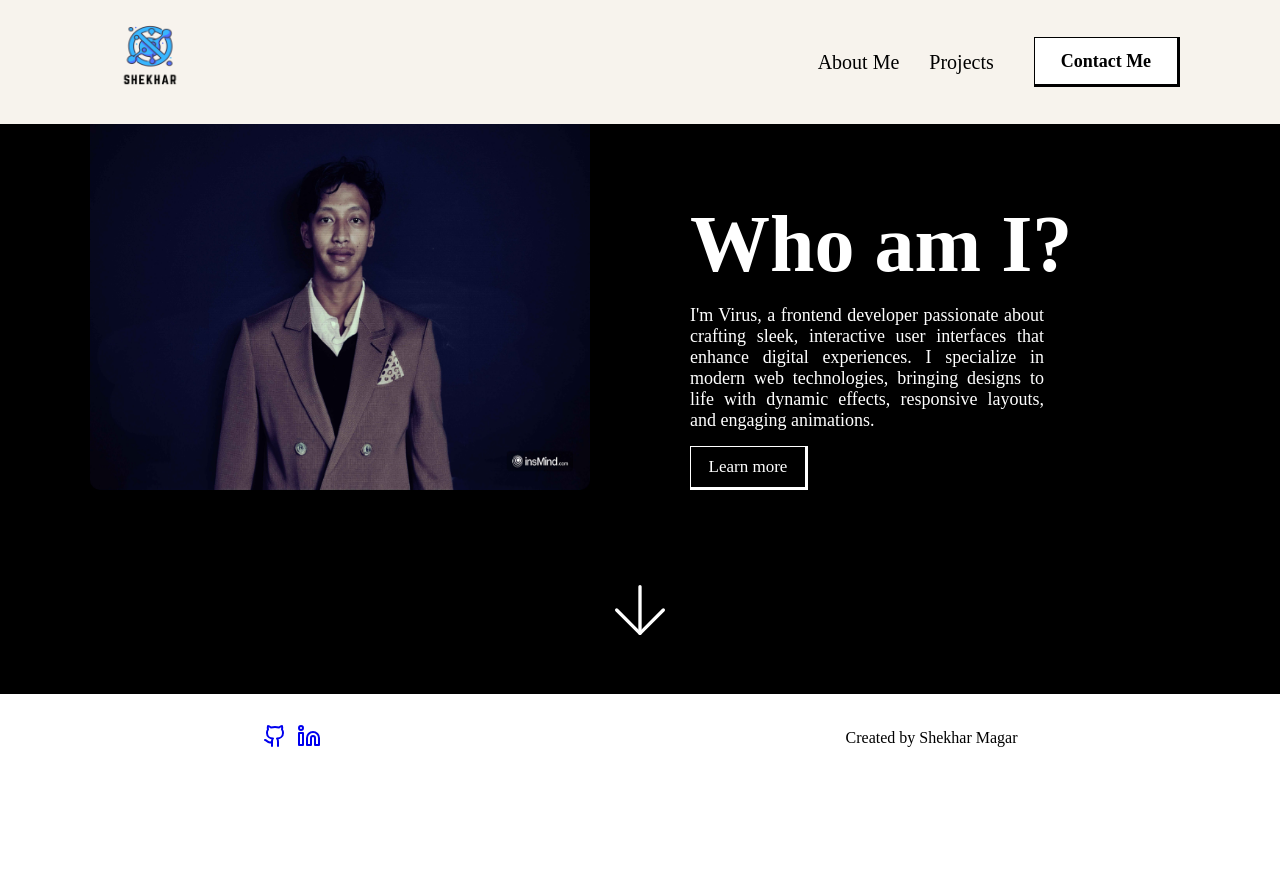
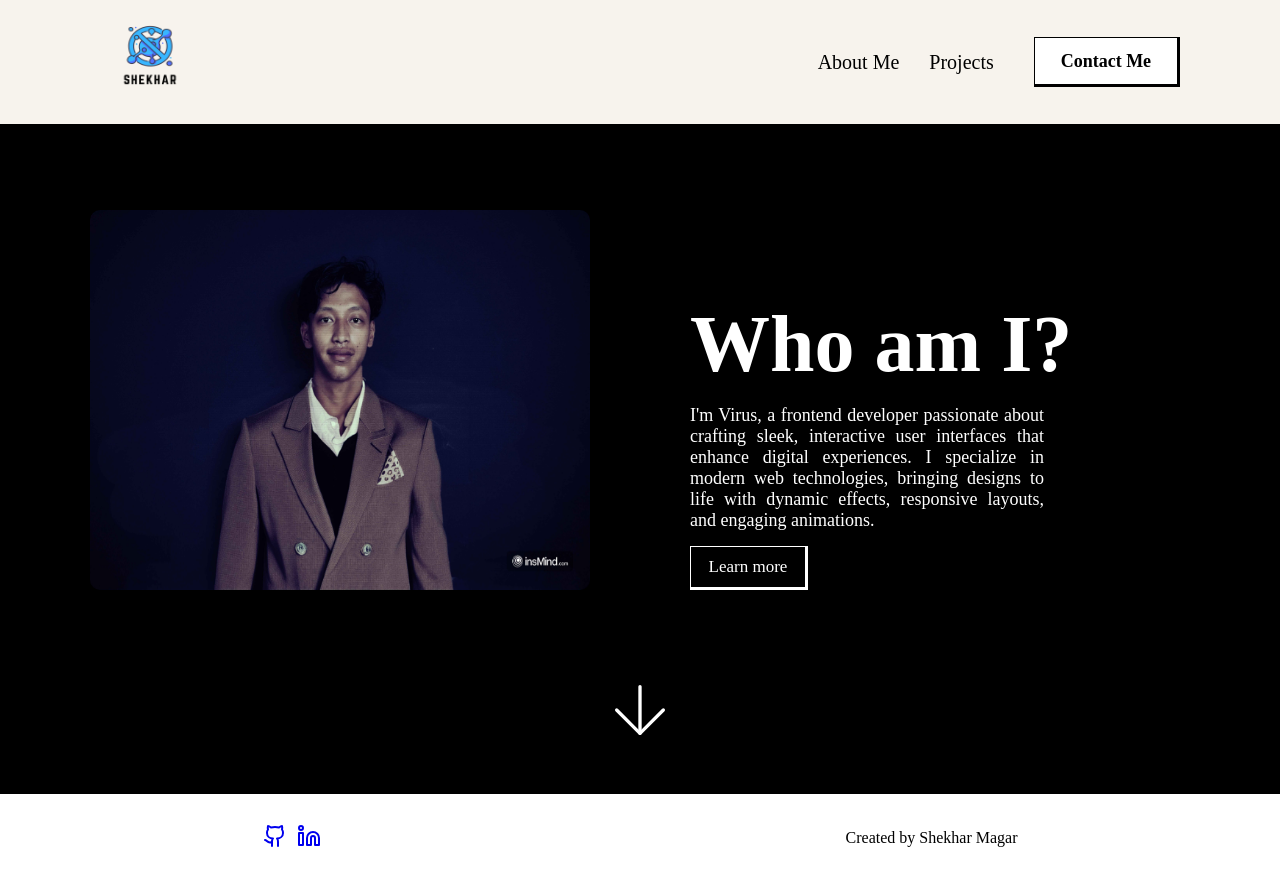
Before and after one commit to Sushey01/Shekhar, a React (Vite) app: page / in a window 1280 px wide. Shown: the top 886 px of the page. Before the commit the page ends 800 px from the top, so only its background shows below. Built offline with nearby package versions, Linux system fonts and the light colour scheme.

Commit message:
gardim-hola

```diff
--- a/src/components/HeroSection.css
+++ b/src/components/HeroSection.css
@@ -9,8 +9,9 @@ section{
 
 .hero-container{
     display: flex;
+    margin-top: 80px;
     padding: 40px;
-    padding-top: 60px;
+    padding-top: 80px;
     padding-left: 0px;
     padding-right: 0px;
     gap: 20px;
@@ -25,6 +26,7 @@ section{
     height: 380px;
     border-radius: 10px;
     background: #00000080;
+    background-color: #000000;
     float: right;
 }
 
```
